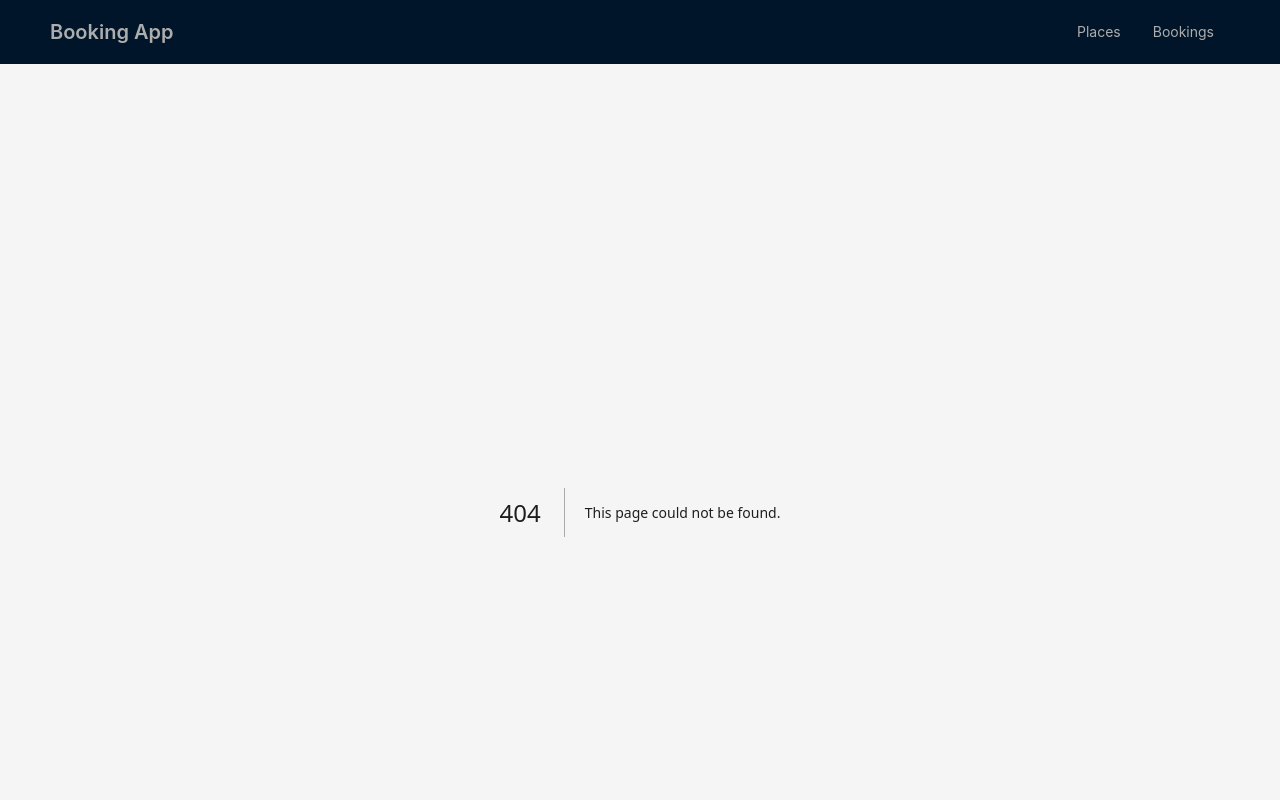
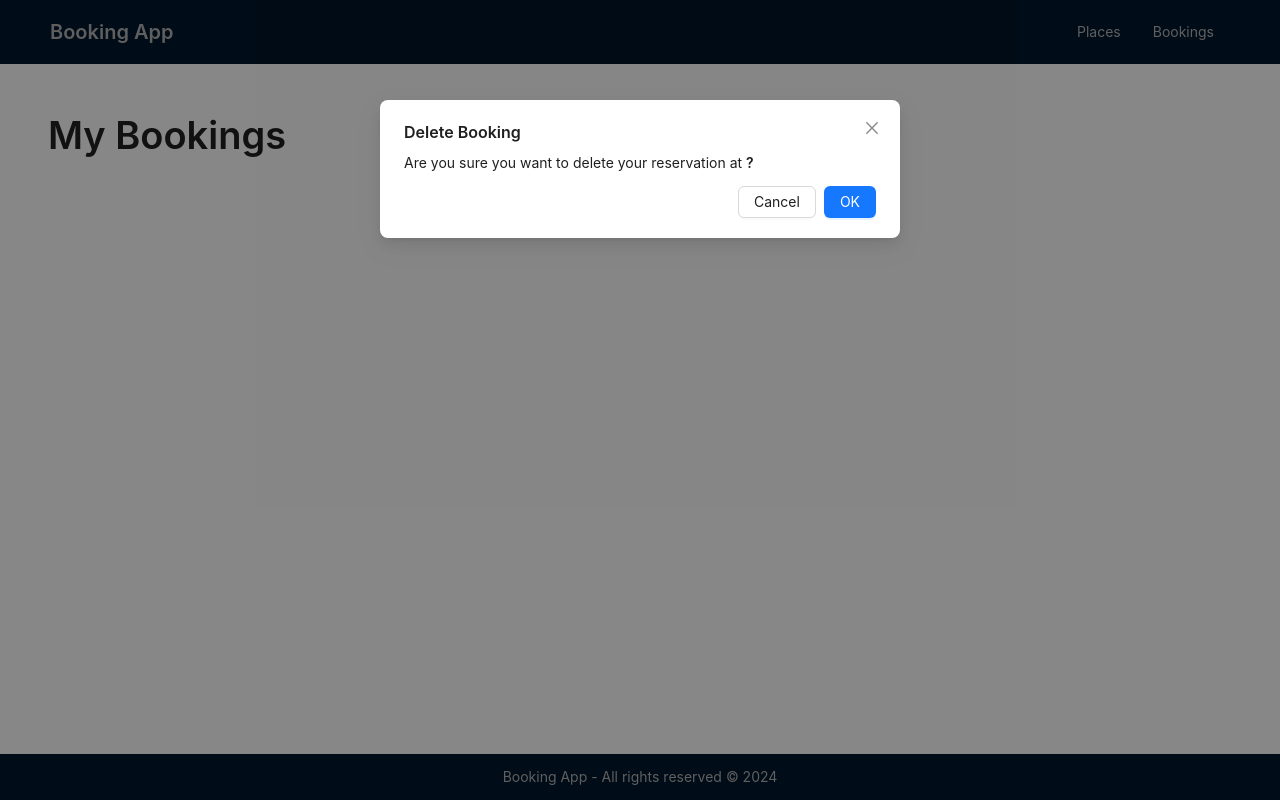
Before and after one commit to ramonmsp/booking, a Next.js app: page /bookings/delete/1 in a window 1280 px wide. Before the commit this address had no page. Shown: the top 800 px of the page. Built offline with nearby package versions, Linux system fonts and the light colour scheme; no server answers.

Commit message:
feat: delete existing booking

```diff
--- /dev/null
+++ b/src/app/bookings/delete/[id]/page.tsx
@@ -0,0 +1,57 @@
+'use client';
+import { DeleteConfirmation } from '@/app/components/delete_confirmation/page';
+import { Booking } from '@/app/lib/mocks/booking';
+import { deleteBooking, getBookingById } from '@/app/utils/requests';
+import { useRouter } from 'next/navigation';
+import React from 'react';
+
+type DeleteBookingProps = {
+  params: {
+    id: string;
+  };
+};
+
+const DeleteBooking = ({ params }: DeleteBookingProps) => {
+  const [open, setOpen] = React.useState(false);
+  const router = useRouter();
+  const [booking, setBooking] = React.useState<Booking>({} as Booking);
+  const { id } = params;
+
+  React.useEffect(() => {
+    const fetchData = async () => {
+      try {
+        const bookingData = await getBookingById(id!);
+        setBooking(bookingData);
+      } catch (error) {
+        console.error('Error fetching data:', error);
+      }
+    };
+    fetchData();
+  }, [id, setBooking]);
+
+  const handleCancel = React.useCallback(() => {
+    setOpen(false);
+    router.push('/bookings');
+  }, [router]);
+
+  const handleOpen = React.useCallback((open: boolean) => {
+    setOpen(open);
+  }, []);
+
+  const onOk = () => {
+    deleteBooking(id);
+    setOpen(false);
+    router.push('/bookings');
+  };
+  return (
+    <DeleteConfirmation
+      booking={booking}
+      open={open}
+      handleOpen={handleOpen}
+      onCancel={handleCancel}
+      onOk={onOk}
+    />
+  );
+};
+
+export default DeleteBooking;
--- /dev/null
+++ b/src/app/components/delete_confirmation/page.tsx
@@ -0,0 +1,33 @@
+import { Booking } from '@/app/lib/mocks/booking';
+import { Modal, Typography } from 'antd';
+import React from 'react';
+
+interface DeleteConfirmationProps {
+  open: boolean;
+  handleOpen: (open: boolean) => void;
+  booking: Booking;
+  onCancel?: () => void;
+  onOk?: () => void;
+}
+
+export const DeleteConfirmation = ({
+  open,
+  handleOpen,
+  booking,
+  onCancel,
+  onOk
+}: DeleteConfirmationProps) => {
+  const { place } = booking;
+  React.useEffect(() => {
+    handleOpen(true);
+  }, [handleOpen]);
+
+  return (
+    <Modal title="Delete Booking" open={open} onCancel={onCancel} onOk={onOk}>
+      <Typography.Text>
+        Are you sure you want to delete your reservation at {' '}
+        <Typography.Text strong>{place?.location}?</Typography.Text>
+      </Typography.Text>
+    </Modal>
+  );
+};
```
